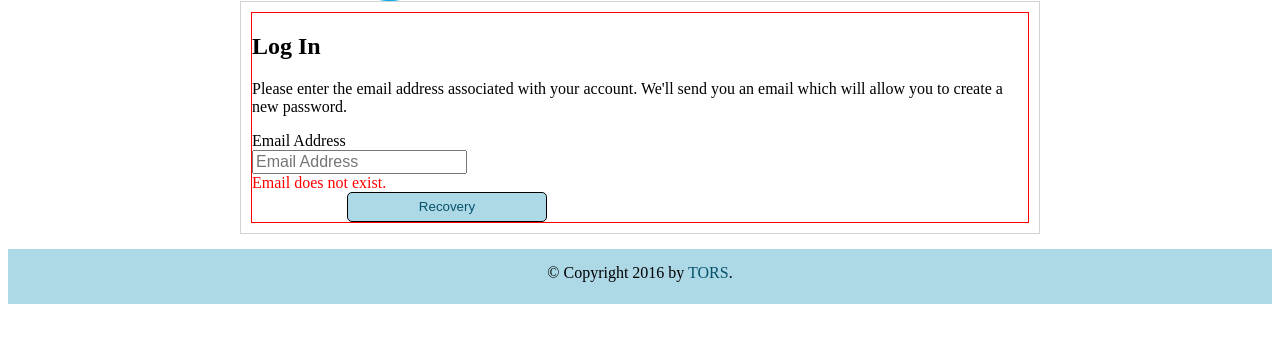
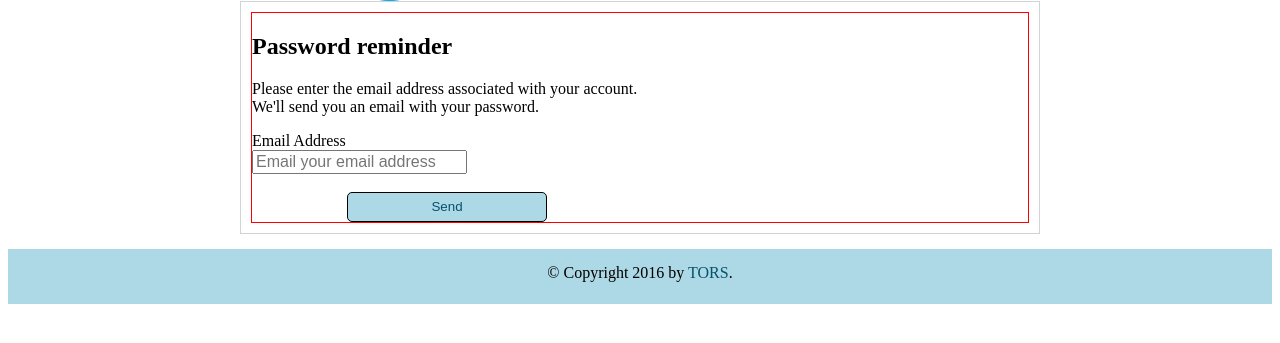
Before and after one commit to vhohin/tors, a PHP site: template templates/passwordForgot.html.twig in a window 1280 px wide. Shown: the part 102-445 px from the top of the page. Run offline with PHP 8.4, Linux system fonts and the light colour scheme; the template is opened without the code that fills it, so the values that code supplies are empty; some libraries are stand-ins or nearby versions.

Commit message:
*** minor changes

```diff
--- a/templates/login.html.twig
+++ b/templates/login.html.twig
@@ -11,7 +11,7 @@
             <button type="button" class="btnFb"><span style="font-family:sans-serif; font-weight: bold; font-size: 20px;">f&nbsp</span> Log in with Facebook</button>
         </div>
 
-        <p>---------------- or use your email---------------------</p>
+        <p>----------- or use your email---------------</p>
 
         {% if loginFailed %}
             <p>Invalid email or password</p>
--- a/templates/passwordForgot.html.twig
+++ b/templates/passwordForgot.html.twig
@@ -1,11 +1,50 @@
 {% extends "master.html.twig" %}
 
-{% block title %}Password Forgot{% endblock %}
+{% block title %}Forget Password{% endblock %}
+
+{% block head %}
+    <script src="https://ajax.googleapis.com/ajax/libs/jquery/1.12.4/jquery.min.js"></script>
+    <script>
+
+        function checkEmail() {
+            var email = $('input[name=email]').val();
+            if (email != '') {
+                //$('#result').load('/emailexists/' + email);
+                // NOTE: .load is actually .ajax call like below
+                $.ajax({
+                    url: '/emailexists/' + email
+                }).done(function (data) {
+                    $("#result").html(data);
+                });
+            } else {
+                $('#result').html("");
+            }
+        }
+
+        $(document).ready(function() {
+            $('input[name=email]').keyup(function() {
+                checkEmail();
+            });
+            $('input[name=email]').bind('paste', function() {
+                checkEmail();
+            });
+        });
+
+    </script>
+
+    <style>
+        .message{
+            color: red;
+
+        }
+    </style>
+{% endblock %}
 
 {% block content %}
     <div id="divLogin">
-        <h2>Log In</h2>
-        <p>Please enter the email address associated with your account. We'll send you an email which will allow you to create a new password.</p>
+        <h2>Password reminder</h2>
+        <p>Please enter the email address associated with your account.<br>
+            We'll send you an email with your password.</p>
 
 
         {% if errorList %}
@@ -16,11 +55,11 @@
             </ul>
         {% endif %}
 
-        <form method="post" id="resetForm">
+        <form method="post" id="forgetForm">
             <label for="loginEmail">Email Address</label><br>
-            <input type="text" name="email" style="font-size:1em;" placeholder="Email Address"><br>
-            <span id="result" style="color:red" >Email does not exist.</span><br>
-            <input type="submit" name="btnSubmit" value=" Recovery ">
+            <input type="text" name="email" style="font-size:1em;" placeholder="Email your email address"><br><br>
+            <!-- <span id="result" style="color:red" >Email does not exist.</span><br> -->
+            <input type="submit" name="btnSubmit" value=" Send ">
         </form>
 
 
```
Also changed, not shown: index.php (+5 -11 lines), nbproject/private/private.xml (+8 -1 lines), templates/passwordForgot_success.html.twig (added, +11 -0 lines).
